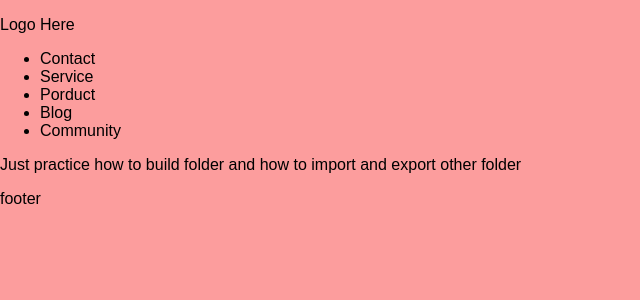
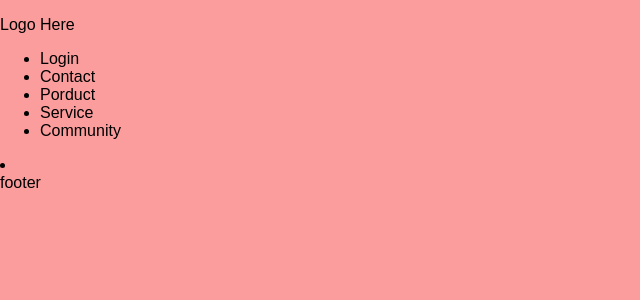
Before and after one commit to sanowar66/React-Js, a React (Create React App) app: page / in a window 1280 px wide. Shown: the top 300 px of the page, without its empty margins (0-640 px from the left). Built offline with nearby package versions, Linux system fonts and the light colour scheme.

Commit message:
create navbar using function call

```diff
--- a/src/components/navbar/Navbar.jsx
+++ b/src/components/navbar/Navbar.jsx
@@ -1,3 +1,5 @@
+import { NavbarItem } from "./NavbarItem";
+
   export const Navbar = () => {
   return (
     <div class="nave-bar">
@@ -6,11 +8,11 @@
       </div>
       <div>
         <ul>
-          <li class="navbar-menu-item">Contact</li>
-          <li class="navbar-menu-item">Service</li>
-          <li class="navbar-menu-item">Porduct</li>
-          <li class="navbar-menu-item">Blog</li>
-          <li class="navbar-menu-item">Community</li>
+          <NavbarItem title="Login"/>
+          <NavbarItem title="Contact"/>
+          <NavbarItem title="Porduct"/>
+          <NavbarItem title="Service"/>
+          <NavbarItem title="Community"/>
         </ul>
       </div>
     </div>
--- a/src/components/navbar/NavbarItem.jsx
+++ b/src/components/navbar/NavbarItem.jsx
@@ -1,9 +1,5 @@
-export const NavbarItem = () => {
+export const NavbarItem = ({title}) => {
     return (
-        <div className="para">
-            <div>
-                <p>Just practice  how to build folder and how to import and export other folder </p>
-            </div>
-        </div>
+        <li>{title}</li>
     );
 }
```
